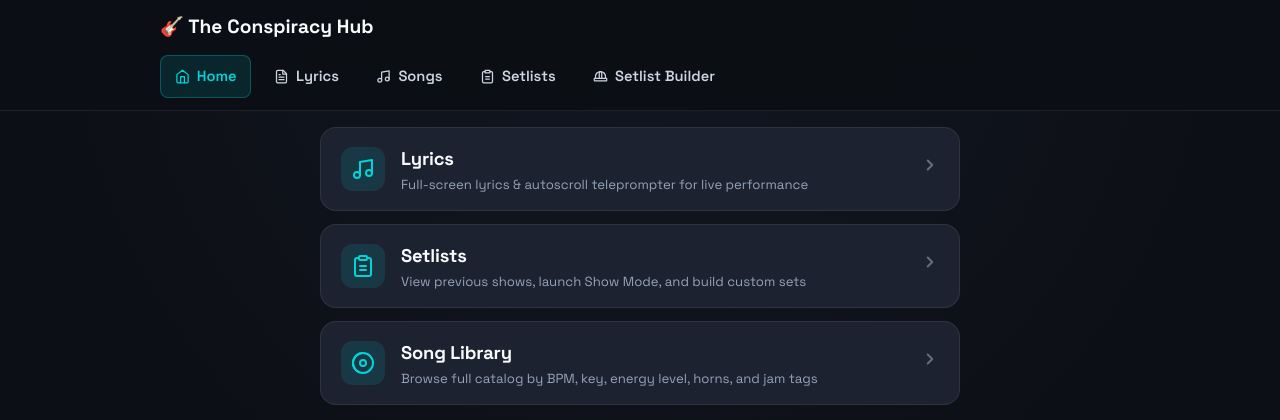
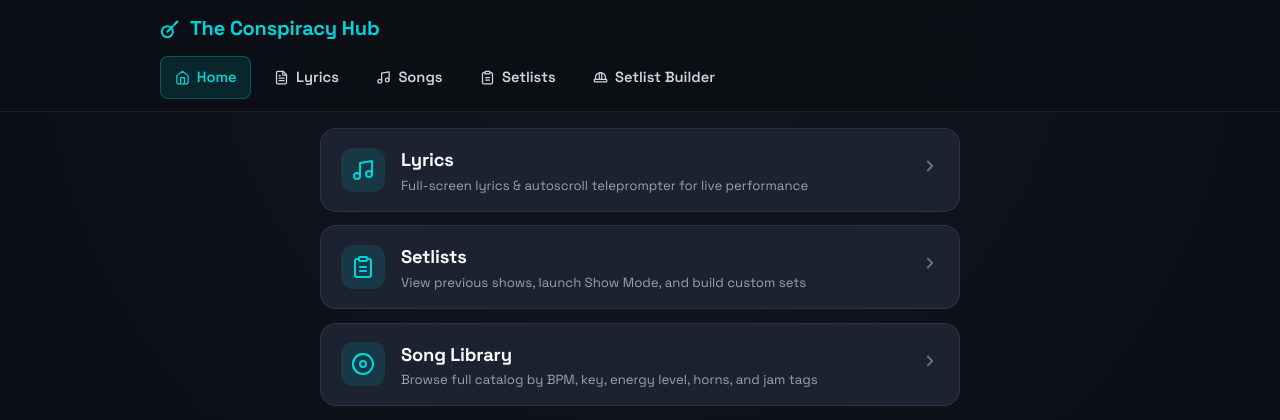
Before and after one commit to Andrew-Novokhatny/The_Conspiracy_Hub, a FastAPI app: page / in a window 1280 px wide. Shown: the top 420 px of the page. Run offline with FastAPI, Linux system fonts and the light colour scheme; some libraries are stand-ins or nearby versions.

Commit message:
Restore minimalist light blue guitar SVG icon and light blue brand title in header navbar

```diff
--- a/band_app/app/static/css/band-theme.css
+++ b/band_app/app/static/css/band-theme.css
@@ -248,32 +248,39 @@ a {
 }
 
 .nav-brand {
-    font-size: 1.2rem;
-    font-weight: 700;
+    font-size: 1.25rem;
+    font-weight: 800;
     display: inline-flex;
     align-items: center;
     gap: 0.5rem;
     text-decoration: none;
-}
-
-.nav-brand-logo {
-    height: 28px;
-    width: auto;
-    max-width: 50px;
-    display: block;
-    filter: drop-shadow(0 2px 4px rgba(0, 0, 0, 0.3));
-    transition: transform 0.2s ease;
-}
-
-.nav-brand:hover .nav-brand-logo {
-    transform: scale(1.06);
+    color: var(--primary);
+    transition: color 0.15s ease, opacity 0.15s ease;
+}
+
+.nav-brand-icon {
+    color: var(--primary);
+    display: flex;
+    align-items: center;
+    justify-content: center;
+    flex-shrink: 0;
+    transition: transform 0.2s ease, color 0.15s ease;
+}
+
+.nav-brand:hover .nav-brand-icon {
+    transform: rotate(-10deg) scale(1.08);
+    color: #38bdf8;
 }
 
 .nav-brand-text {
-    background: var(--gradient-primary);
-    -webkit-background-clip: text;
-    -webkit-text-fill-color: transparent;
-    background-clip: text;
+    color: var(--primary);
+    font-weight: 800;
+    letter-spacing: -0.01em;
+    transition: color 0.15s ease;
+}
+
+.nav-brand:hover .nav-brand-text {
+    color: #38bdf8;
 }
 
 .nav-toggle {
--- a/band_app/app/templates/base.html
+++ b/band_app/app/templates/base.html
@@ -20,7 +20,10 @@
     <nav class="band-nav">
         <div class="nav-inner">
             <div class="nav-header">
-                <a href="/" class="nav-brand">🎸 The Conspiracy Hub</a>
+                <a href="/" class="nav-brand">
+                    <svg width="22" height="22" viewBox="0 0 24 24" fill="none" stroke="currentColor" stroke-width="2.2" stroke-linecap="round" stroke-linejoin="round" class="nav-brand-icon"><path d="m19 5-3.5 3.5"/><circle cx="8" cy="16" r="6"/><path d="m14 10-6 6"/><path d="m16 8 2.5-2.5"/></svg>
+                    <span class="nav-brand-text">The Conspiracy Hub</span>
+                </a>
                 <button class="nav-toggle" id="menu-toggle" aria-label="Toggle navigation">
                     <svg width="20" height="20" fill="none" stroke="currentColor" viewBox="0 0 24 24">
                         <path stroke-linecap="round" stroke-linejoin="round" stroke-width="2"
```
